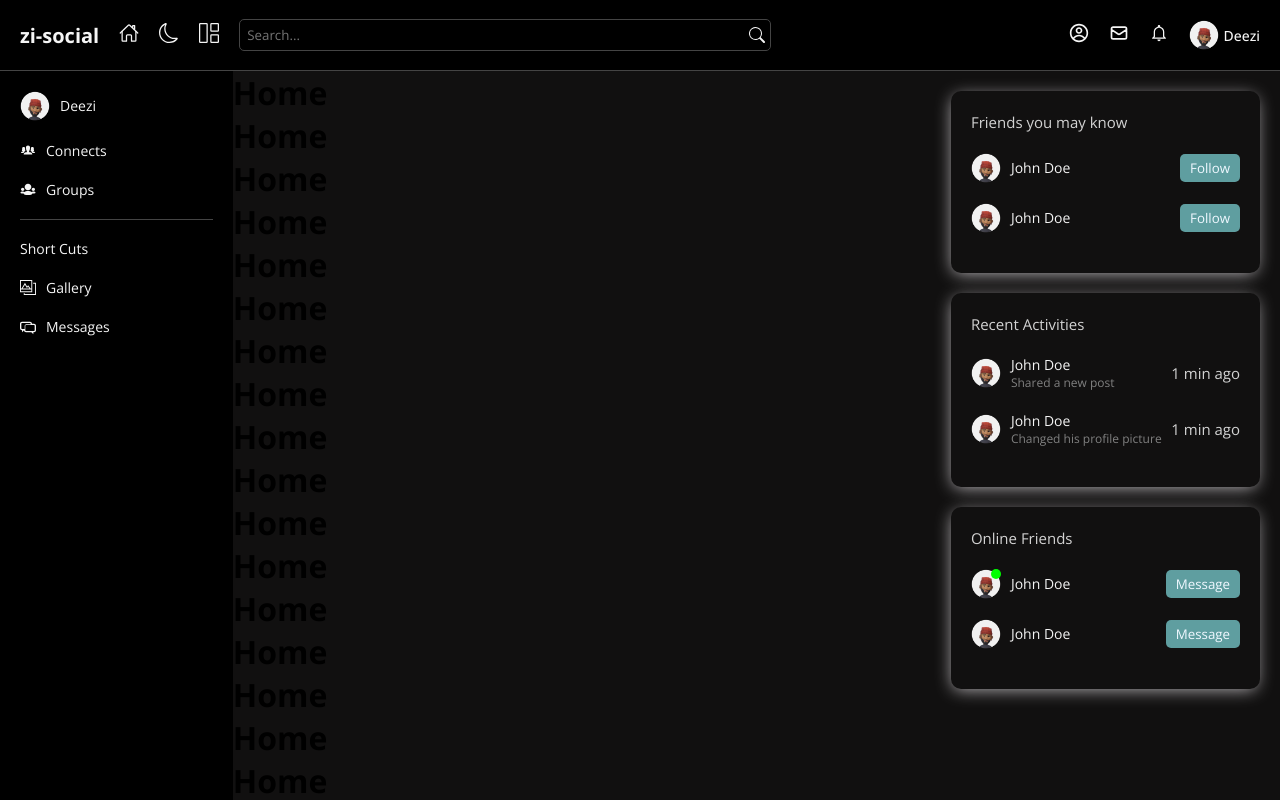
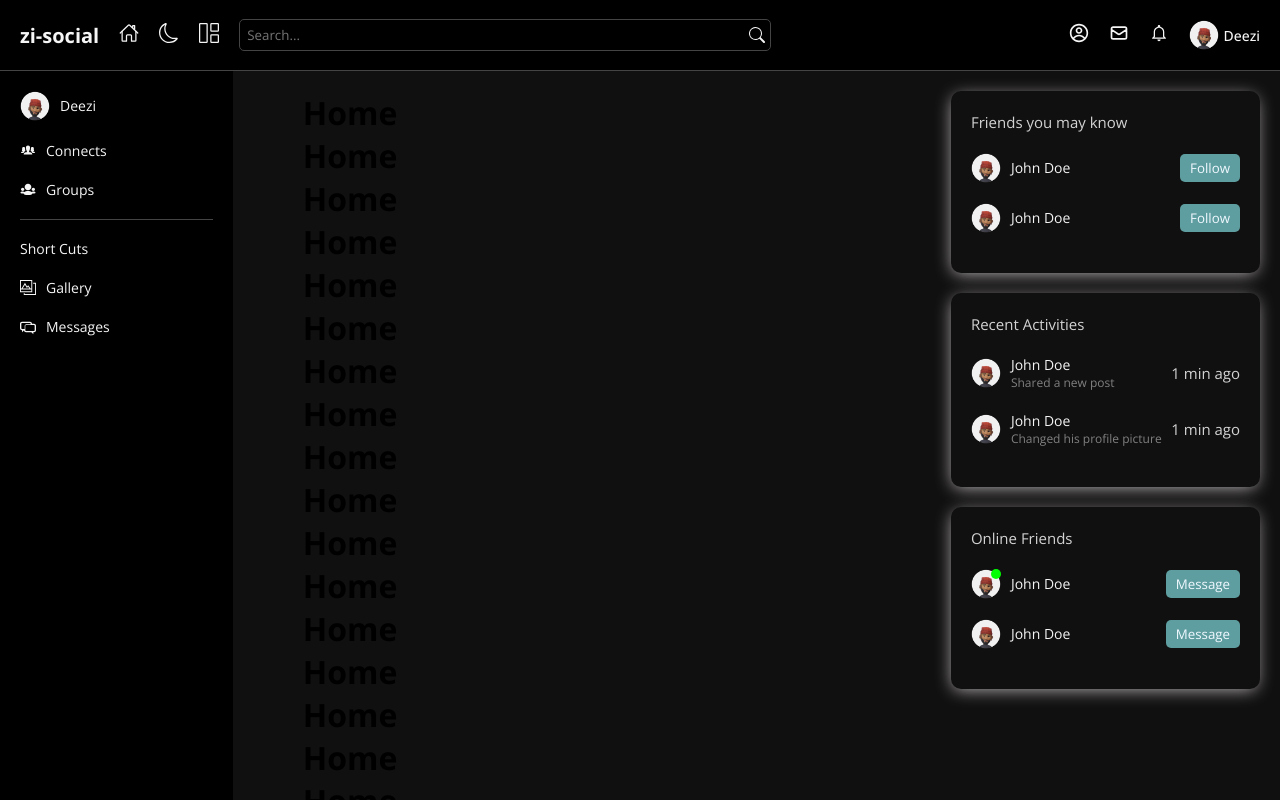
Before and after one commit to deezitheviper/zi-social, a React (Create React App) app in the folder client/: page / in a window 1280 px wide. Shown: the top 800 px of the page. Built offline with nearby package versions, Linux system fonts and the light colour scheme.

Commit message:
home style shii

```diff
--- a/client/src/pages/Home/Home.scss
+++ b/client/src/pages/Home/Home.scss
@@ -5,4 +5,5 @@
     @include themify($themes){
         background-color: themed("bgSoft");
     }
+    padding: 20px 70px;
 }
```
